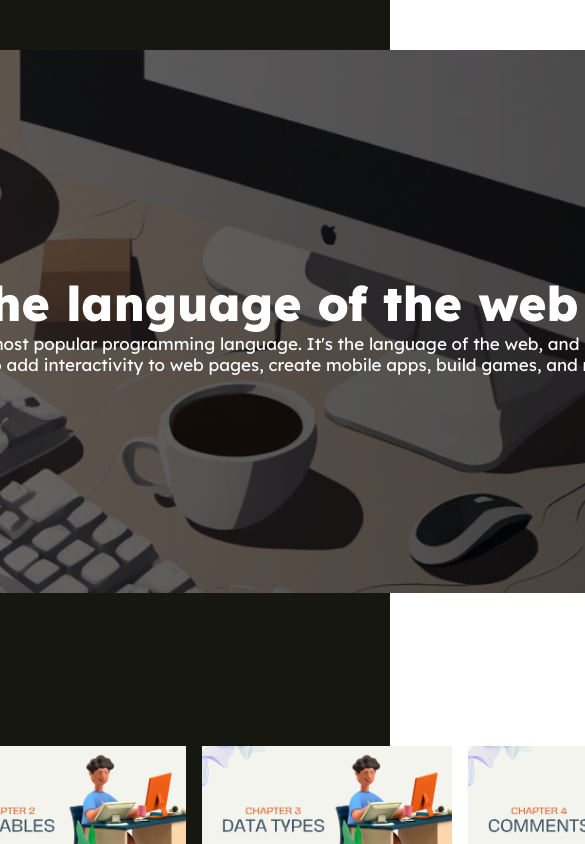
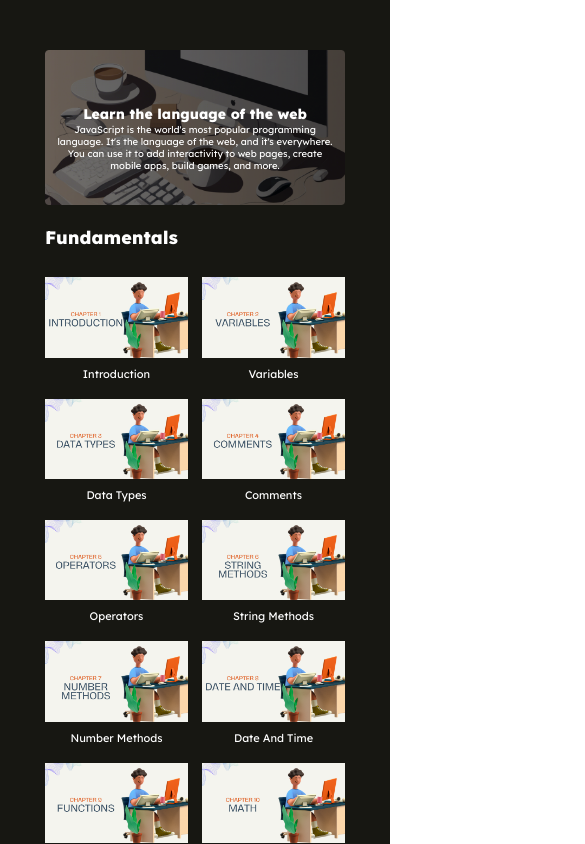
Before and after one commit to AayushMainali-Github/programming-mastery-js, a React (Create React App) app: page / in a window 390 px wide. Shown: the top 844 px of the page, 585 px wide, since content can reach past the window. Built offline with nearby package versions, Linux system fonts and the light colour scheme.

Commit message:
HomeScreen Responsiveness

```diff
--- a/src/Screens/Home/Home.css
+++ b/src/Screens/Home/Home.css
@@ -57,3 +57,106 @@
   text-decoration: none;
   text-align: center;
 }
+
+@media screen and (max-width: 1200px) {
+  .home > .img {
+    width: 750px;
+  }
+  .home > .info {
+    position: relative;
+    top: -250px;
+    margin-bottom: -90px;
+  }
+  .home > .info > .title {
+    font-size: 32px;
+  }
+  .home > .info > .desc {
+    width: 600px;
+    font-size: 15px;
+  }
+  .home > .header {
+    font-size: 30px;
+    color: rgb(255, 255, 255);
+    font-weight: 800;
+    width: 750px;
+  }
+  .home > .items {
+    width: 750px;
+    margin-top: 10px;
+    gap: 14px;
+    row-gap: 18px;
+  }
+  .home > .items > .link > img {
+    width: 240.5px;
+  }
+}
+@media screen and (max-width: 800px) {
+  .home > .img {
+    width: 500px;
+  }
+  .home > .info {
+    position: relative;
+    top: -180px;
+    margin-bottom: -90px;
+  }
+  .home > .info > .title {
+    font-size: 24px;
+  }
+  .home > .info > .desc {
+    width: 420px;
+    font-size: 13px;
+  }
+  .home > .header {
+    font-size: 24px;
+    color: rgb(255, 255, 255);
+    font-weight: 800;
+    width: 500px;
+  }
+  .home > .items {
+    width: 500px;
+    margin-top: 10px;
+    gap: 14px;
+    row-gap: 18px;
+  }
+  .home > .items > .link > img {
+    width: 157px;
+  }
+  .home > .items > .link > div {
+    font-size: 12px;
+  }
+}
+@media screen and (max-width: 540px) {
+  .home > .img {
+    width: 300px;
+  }
+  .home > .info {
+    position: relative;
+    top: -100px;
+    margin-bottom: -70px;
+  }
+  .home > .info > .title {
+    font-size: 14px;
+  }
+  .home > .info > .desc {
+    width: 280px;
+    font-size: 9.5px;
+  }
+  .home > .header {
+    font-size: 18px;
+    color: rgb(255, 255, 255);
+    font-weight: 800;
+    width: 300px;
+  }
+  .home > .items {
+    width: 300px;
+    margin-top: 10px;
+    gap: 14px;
+    row-gap: 18px;
+  }
+  .home > .items > .link > img {
+    width: 143px;
+  }
+  .home > .items > .link > div {
+    font-size: 11px;
+  }
+}
```
